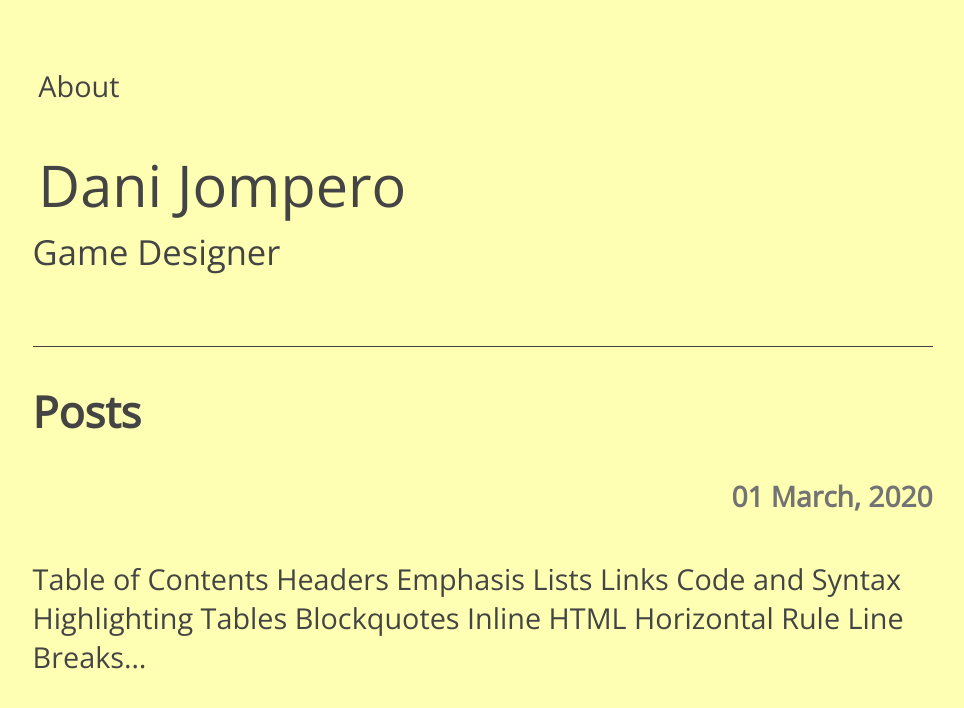
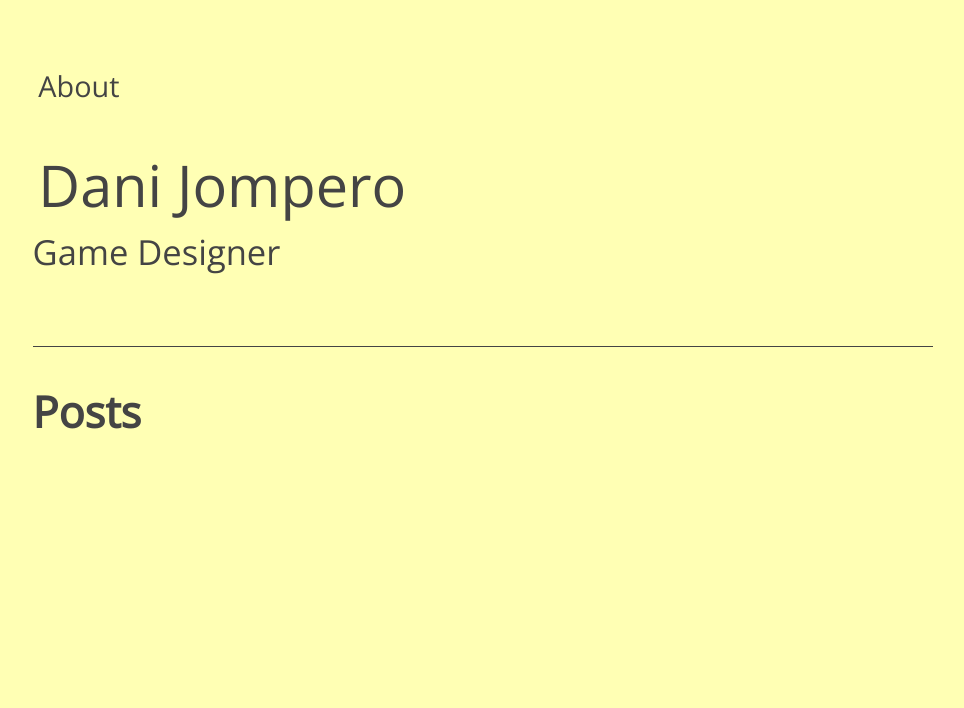
Before and after one commit to jompero/jompero-blog, a Gatsby site: page / in a window 1280 px wide. Shown: the whole page, without its empty margins (33-997 px from the left). Built offline with nearby package versions, Linux system fonts and the light colour scheme; Gatsby itself is replaced by a stand-in of ours.

Commit message:
Styling front page and general

```diff
--- a/gatsby-config.js
+++ b/gatsby-config.js
@@ -60,6 +60,7 @@ exports.createSchemaCustomization = ({ actions }) => {
     type MarkdownRemarkFrontmatter @dontinfer {
       title: String
       date: String
+      status: String
     }
   `
   createTypes(typeDefs)
--- a/src/components/globalStyle.js
+++ b/src/components/globalStyle.js
@@ -29,6 +29,28 @@ const GlobalStyle = createGlobalStyle`
     background-color: #FFB6B9;
     border-radius: 0.25rem;
     padding: 0.1rem 0.2rem 0.1rem 0.2rem;
+    -webkit-box-shadow: 0px 1px 3px 0px rgba(0,0,0,0.5);
+    box-shadow: 0px 1px 3px 0px rgba(0,0,0,0.5);
+    transition: box-shadow 0.1s
+  }
+
+  a:hover {
+    -webkit-box-shadow: 0px 1px 5px 1px rgba(0,0,0,0.4);
+    box-shadow: 0px 1px 5px 1px rgba(0,0,0,0.4);
+  }
+
+  a:active {
+    margin-top: 5;
+    -webkit-box-shadow: 0px 0px 0px 0px rgba(0,0,0,0.5);
+    box-shadow: 0px 0px 0px 0px rgba(0,0,0,0.5);
+  }
+
+  .footnote-ref {
+    border-bottom: none;
+    background-color: rgba(255, 255, 255, 0.3);
+    line-height: 0;
+    padding-top: 0;
+    padding-bottom: 0;
   }
 
   code {
--- a/src/components/layout.js
+++ b/src/components/layout.js
@@ -23,6 +23,7 @@ const StyledLink = styled(Link)`
   font-weight: normal;
   background: none;
   text-decoration: none;
+  box-shadow: none;
 `
 
 const Layout = ({ children }) => {
--- a/src/components/postThumbnail.js
+++ b/src/components/postThumbnail.js
@@ -5,6 +5,7 @@ import styled from "styled-components";
 
 const StyledLink = styled(Link)`
   background: none;
+  box-shadow: none;
 `;
 
 const BlogTitle = styled.h3``;
--- a/src/content/posts/lorem-ipsum/index.md
+++ b/src/content/posts/lorem-ipsum/index.md
@@ -1,5 +1,7 @@
 ---
 date: "2020-03"
+title: "ASD"
+status: "draft"
 ---
 
 ##### Table of Contents
@@ -67,7 +69,7 @@ Strikethrough uses two tildes. ~~Scratch this.~~
 
 Emphasis, aka italics, with _asterisks_ or _underscores_.
 
-Strong emphasis, aka bold, with **asterisks** or **underscores**.
+Strong emphasis, aka bold, with **asterisks** or **underscores**.[^1]
 
 Combined emphasis with **asterisks and _underscores_**.
 
@@ -92,7 +94,7 @@ Strikethrough uses two tildes. ~~Scratch this.~~
 
 1. First ordered list item
 
-2. Another item
+2. Another item [^2]
 
    - Unordered sub-list.
 
--- a/src/pages/index.js
+++ b/src/pages/index.js
@@ -5,10 +5,15 @@ import PostThumbnail from "../components/postThumbnail"
 
 
 const IndexPage = ({ data }) => {
+
+  const posts = data.allMarkdownRemark.edges.map(({ node }) => node.frontmatter.status !== "draft" && <PostThumbnail key={node.id} node={node}/>);
+  console.log(`POSTS: ${posts}`)
+  const noPosts = <p>Looks like there are no posts published at the moment.</p>
+
   return (
     <Layout>
       <h2>Posts</h2>
-      {data.allMarkdownRemark.edges.map(({ node }) => node.frontmatter.date && <PostThumbnail key={node.id} node={node}/>)}
+      {posts}
     </Layout>
   )
 }
@@ -28,6 +33,7 @@ export const query = graphql`
           frontmatter {
             title
             date(formatString: "DD MMMM, YYYY")
+            status
           }
           excerpt
           fields {
```
